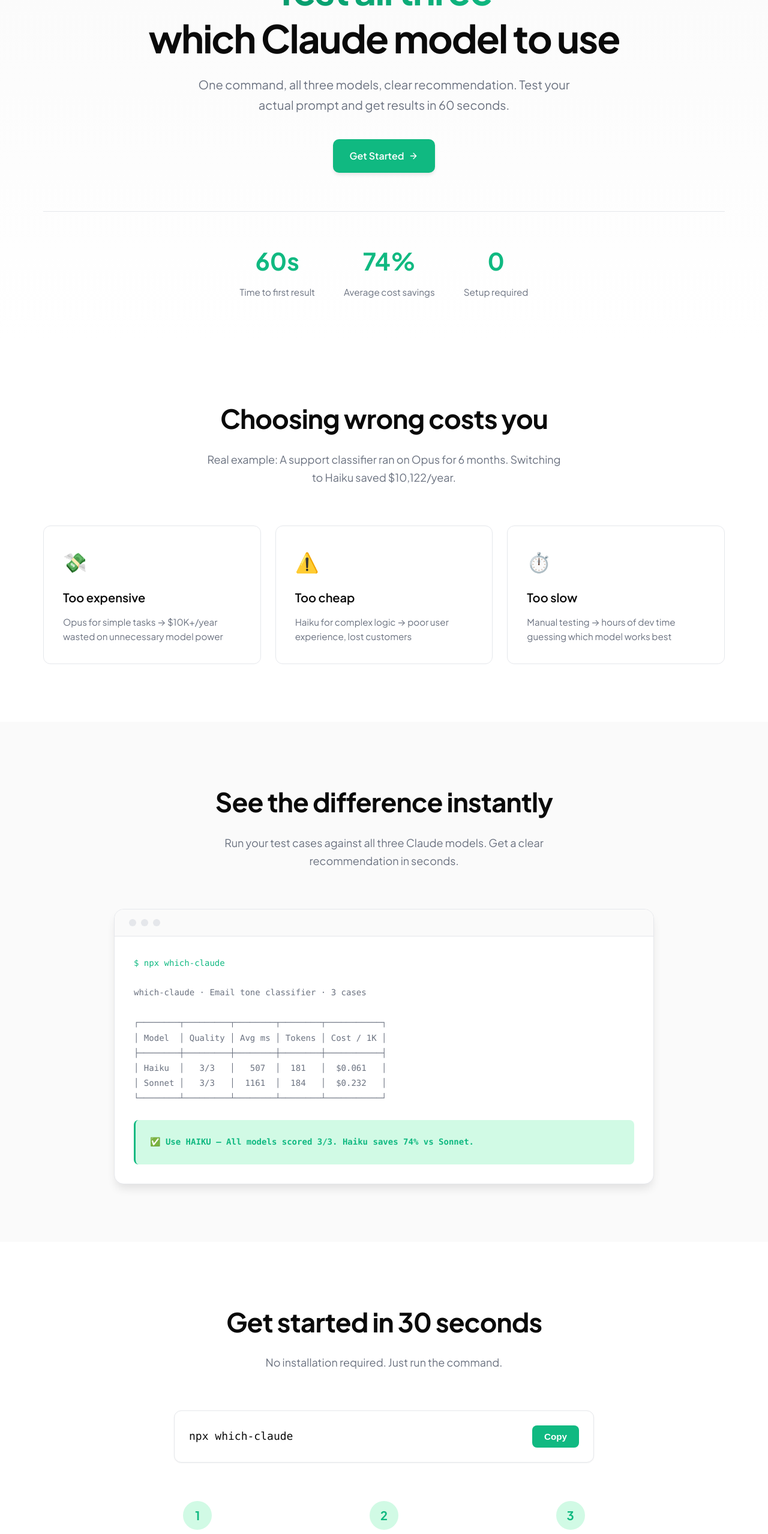
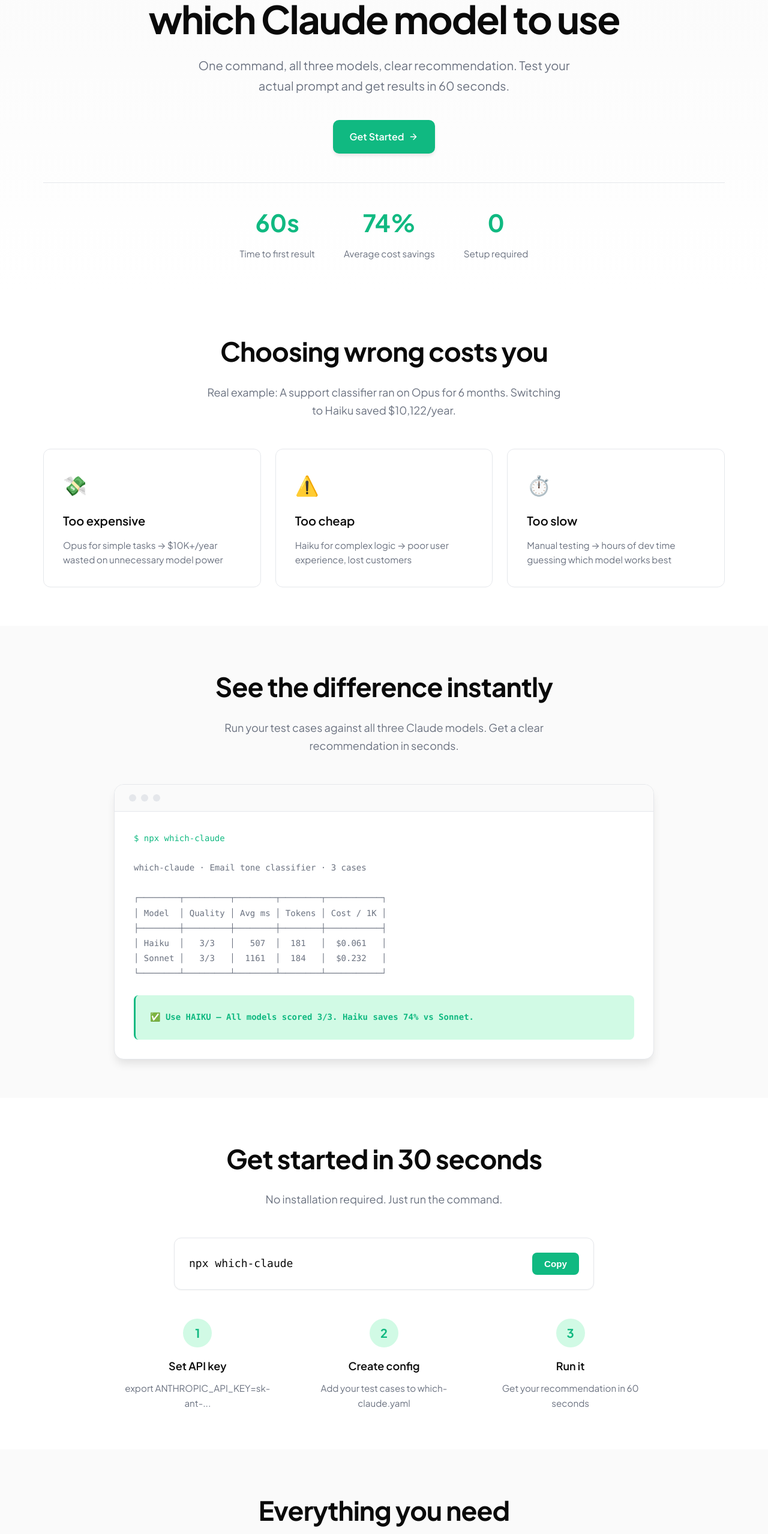
Before and after one commit to mpalermiti/which-claude, a website: page docs/index.html in a window 1280 px wide. Shown: the part 240-2797 px from the top of the page at 60% size. Drawn offline with Linux system fonts and the light colour scheme.

Commit message:
Tighten vertical spacing across page

```diff
--- a/docs/index.html
+++ b/docs/index.html
@@ -89,7 +89,7 @@
 
     /* Hero */
     .hero {
-      padding: 6rem 0 4rem;
+      padding: 4rem 0 3rem;
       text-align: center;
       background: linear-gradient(to bottom, var(--surface), var(--bg));
     }
@@ -150,8 +150,8 @@
       display: flex;
       gap: 3rem;
       justify-content: center;
-      margin-top: 4rem;
-      padding-top: 3rem;
+      margin-top: 3rem;
+      padding-top: 2rem;
       border-top: 1px solid var(--border);
     }
 
@@ -175,12 +175,12 @@
 
     /* Problem */
     .problem {
-      padding: 6rem 0;
+      padding: 4rem 0;
     }
 
     .section-header {
       text-align: center;
-      margin-bottom: 4rem;
+      margin-bottom: 3rem;
     }
 
     .section-title {
@@ -239,7 +239,7 @@
 
     /* Demo */
     .demo {
-      padding: 6rem 0;
+      padding: 4rem 0;
       background: var(--surface);
     }
 
@@ -309,7 +309,7 @@
 
     /* Quick Start */
     .quick-start {
-      padding: 6rem 0;
+      padding: 4rem 0;
     }
 
     .install-box {
@@ -366,7 +366,7 @@
       grid-template-columns: repeat(3, 1fr);
       gap: 2rem;
       max-width: 900px;
-      margin: 4rem auto 0;
+      margin: 3rem auto 0;
     }
 
     .step {
@@ -402,7 +402,7 @@
 
     /* Features */
     .features {
-      padding: 6rem 0;
+      padding: 4rem 0;
       background: var(--surface);
     }
 
```
